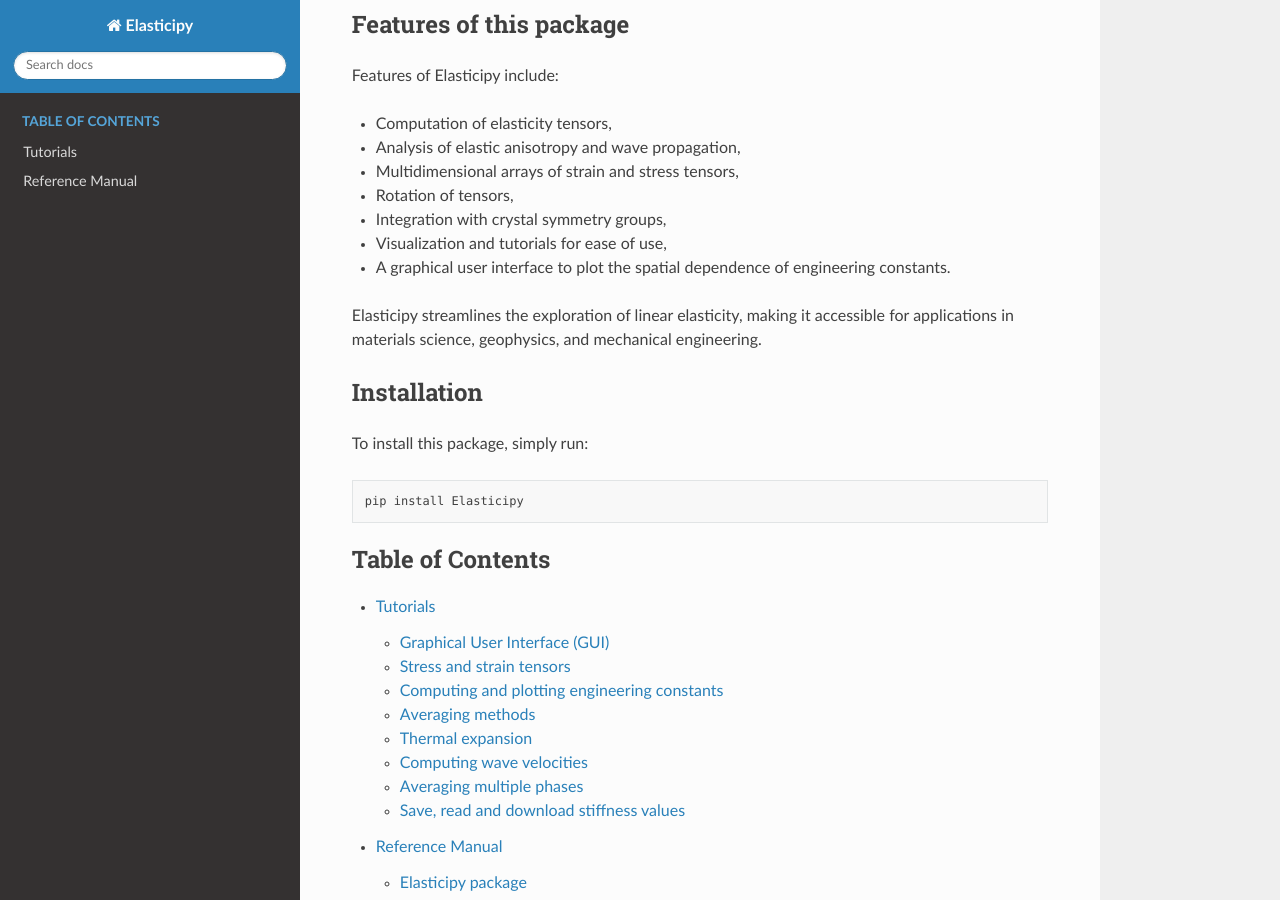
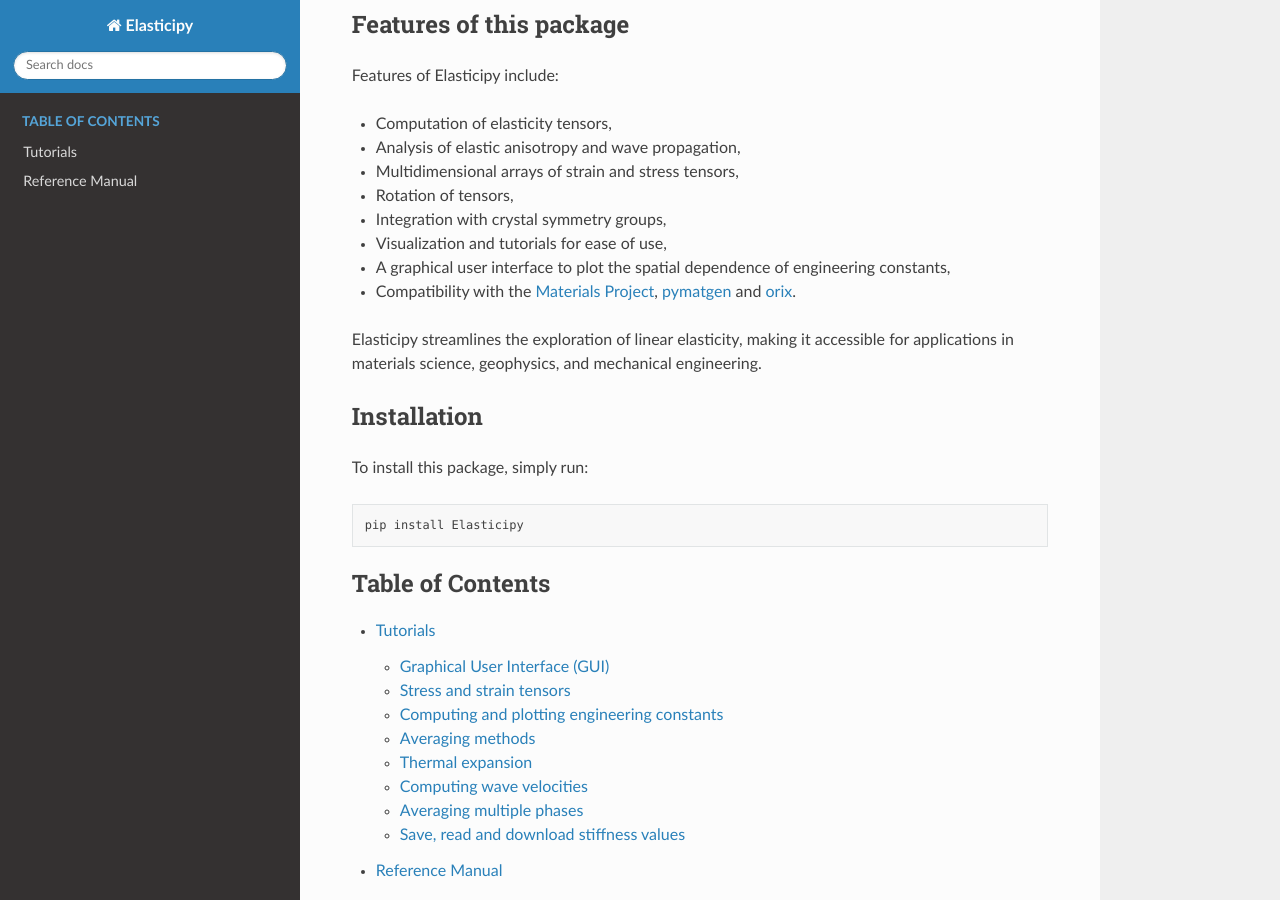
Before and after one commit to DorianDepriester/Elasticipy, a Sphinx documentation site: the page built from docs/source/index.rst, in a window 1280 px wide and 900 px high, scrolled down 1718 px. Built offline with Sphinx 7.4.7 and the Read the Docs theme 3.1.0, drawn with Linux system fonts in a browser that asks for light colours.

Commit message:
Mention compatibility with MP, pymatgen and orix in documentation

```diff
--- a/docs/source/index.rst
+++ b/docs/source/index.rst
@@ -141,7 +141,8 @@ Features of Elasticipy include:
 - Rotation of tensors,
 - Integration with crystal symmetry groups,
 - Visualization and tutorials for ease of use,
-- A graphical user interface to plot the spatial dependence of engineering constants.
+- A graphical user interface to plot the spatial dependence of engineering constants,
+- Compatibility with the `Materials Project <https://next-gen.materialsproject.org/>`_, `pymatgen <https://pymatgen.org/>`_ and `orix <https://orix.readthedocs.io/>`_.
 
 Elasticipy streamlines the exploration of linear elasticity, making it accessible for applications in materials science,
 geophysics, and mechanical engineering.
```
